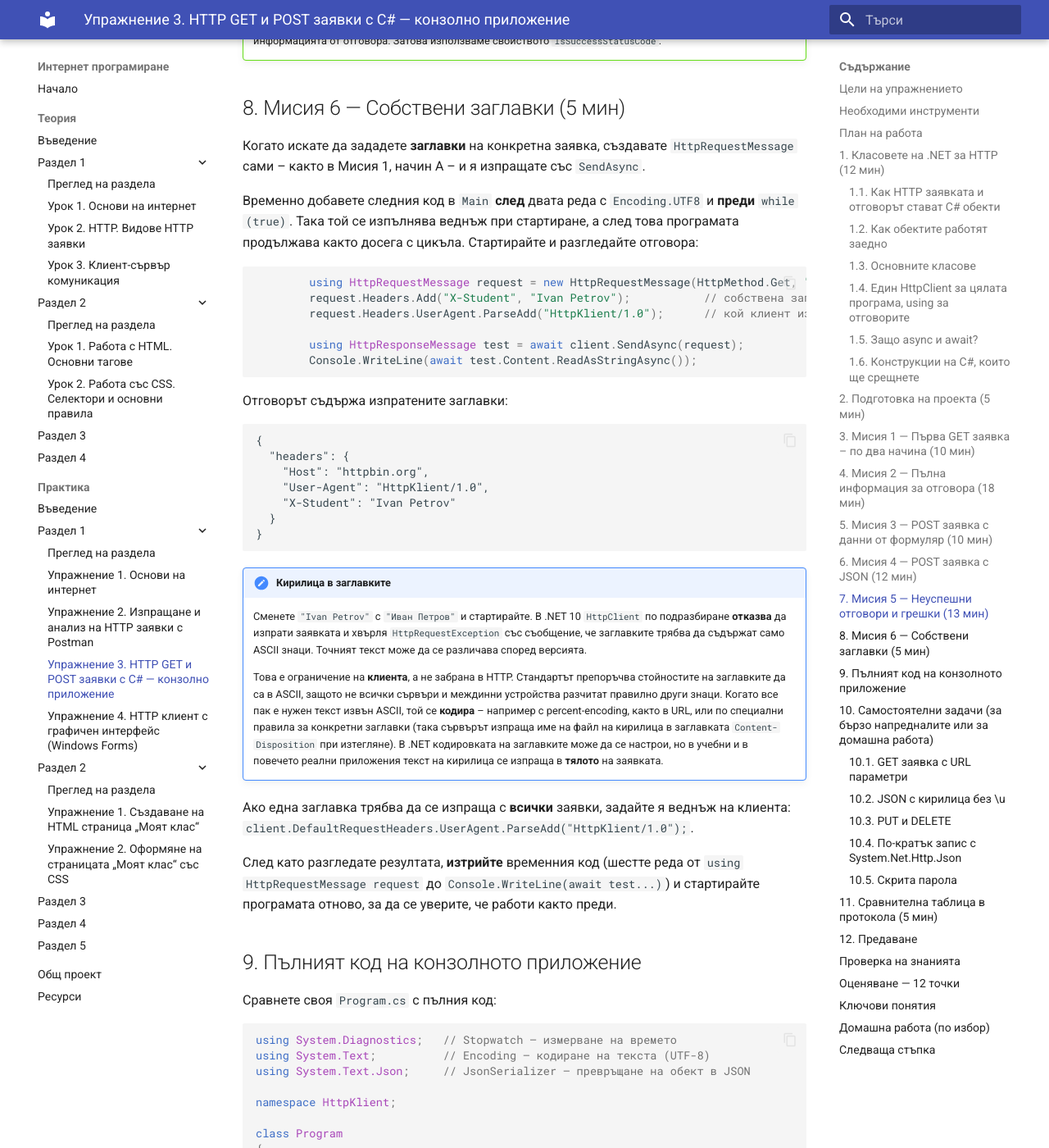
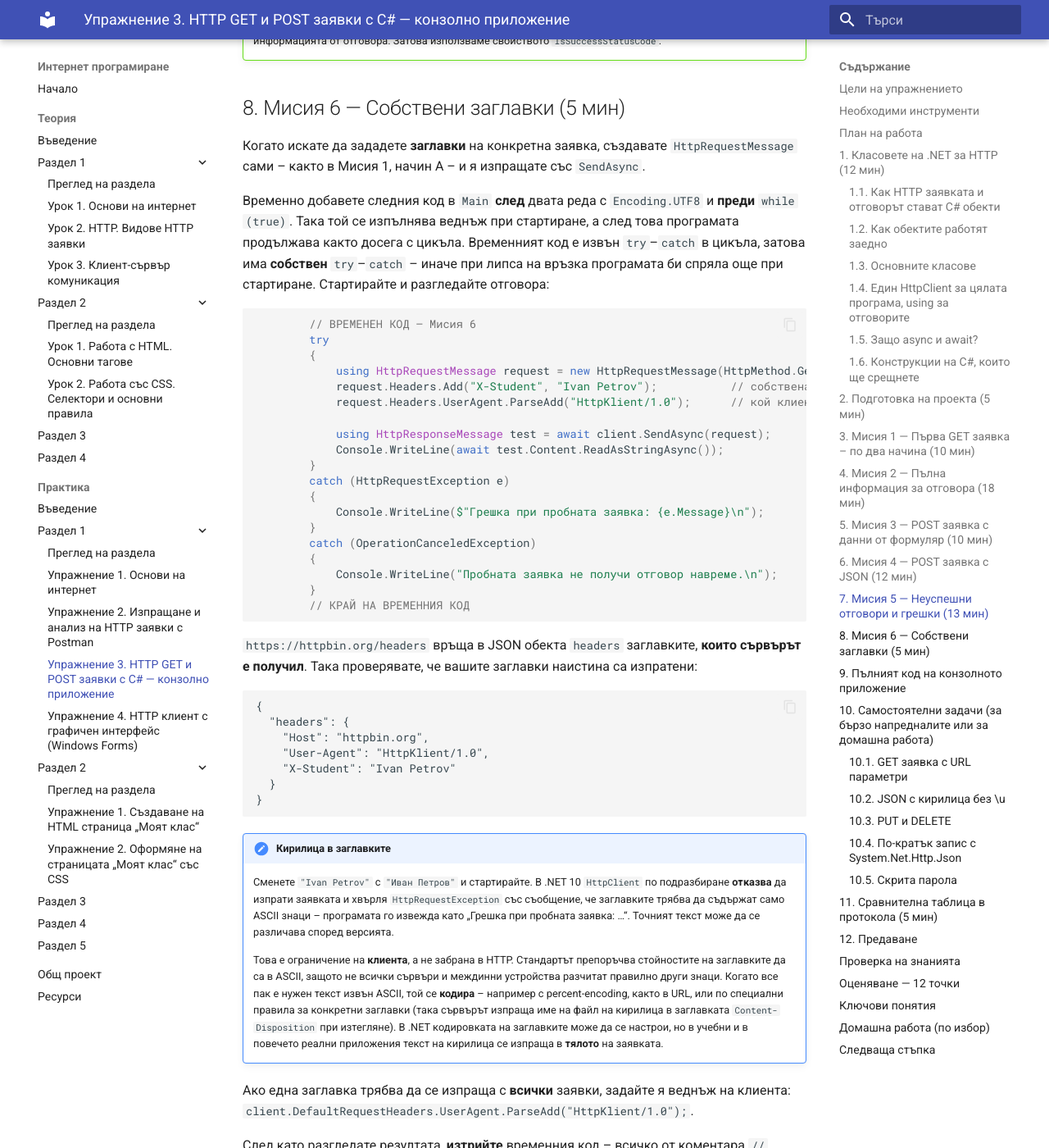
Before and after one commit to IlkoIliev/internet-programirane, an MkDocs documentation site: the page built from docs/praktika/razdel-1/uprazhnenie-urok-02-csharp-http.md, in a window 1280 px wide and 1400 px high, scrolled down 20135 px. Shown: the whole window at 82% size. Built offline with MkDocs 1.6.1 and Material for MkDocs 9.7.7, drawn with Linux system fonts in a browser that asks for light colours; some of the changed text lies outside the part shown.

Commit message:
Implement temporary code for custom headers and error handling
Added temporary code for custom headers in HttpRequestMessage with error handling. Updated instructions for testing and removing the temporary code.

````diff
--- a/docs/praktika/razdel-1/uprazhnenie-urok-02-csharp-http.md
+++ b/docs/praktika/razdel-1/uprazhnenie-urok-02-csharp-http.md
@@ -662,18 +662,31 @@ Content-Type: application/json; charset=utf-8
 
 Когато искате да зададете **заглавки** на конкретна заявка, създавате `HttpRequestMessage` сами – както в Мисия 1, начин А – и я изпращате със `SendAsync`.
 
-Временно добавете следния код в `Main` **след** двата реда с `Encoding.UTF8` и **преди** `while (true)`. Така той се изпълнява веднъж при стартиране, а след това програмата продължава както досега с цикъла. Стартирайте и разгледайте отговора:
+Временно добавете следния код в `Main` **след** двата реда с `Encoding.UTF8` и **преди** `while (true)`. Така той се изпълнява веднъж при стартиране, а след това програмата продължава както досега с цикъла. Временният код е извън `try`–`catch` в цикъла, затова има **собствен** `try`–`catch` – иначе при липса на връзка програмата би спряла още при стартиране. Стартирайте и разгледайте отговора:
 
 ```csharp
-        using HttpRequestMessage request = new HttpRequestMessage(HttpMethod.Get, "https://httpbin.org/headers");
-        request.Headers.Add("X-Student", "Ivan Petrov");           // собствена заглавка
-        request.Headers.UserAgent.ParseAdd("HttpKlient/1.0");      // кой клиент изпраща заявката
+        // ВРЕМЕНЕН КОД – Мисия 6
+        try
+        {
+            using HttpRequestMessage request = new HttpRequestMessage(HttpMethod.Get, "https://httpbin.org/headers");
+            request.Headers.Add("X-Student", "Ivan Petrov");           // собствена заглавка
+            request.Headers.UserAgent.ParseAdd("HttpKlient/1.0");      // кой клиент изпраща заявката
 
-        using HttpResponseMessage test = await client.SendAsync(request);
-        Console.WriteLine(await test.Content.ReadAsStringAsync());
+            using HttpResponseMessage test = await client.SendAsync(request);
+            Console.WriteLine(await test.Content.ReadAsStringAsync());
+        }
+        catch (HttpRequestException e)
+        {
+            Console.WriteLine($"Грешка при пробната заявка: {e.Message}\n");
+        }
+        catch (OperationCanceledException)
+        {
+            Console.WriteLine("Пробната заявка не получи отговор навреме.\n");
+        }
+        // КРАЙ НА ВРЕМЕННИЯ КОД
 ```
 
-Отговорът съдържа изпратените заглавки:
+`https://httpbin.org/headers` връща в JSON обекта `headers` заглавките, **които сървърът е получил**. Така проверявате, че вашите заглавки наистина са изпратени:
 
 ```text
 {
@@ -686,13 +699,13 @@ Content-Type: application/json; charset=utf-8
 ```
 
 !!! note "Кирилица в заглавките"
-    Сменете `"Ivan Petrov"` с `"Иван Петров"` и стартирайте. В .NET 10 `HttpClient` по подразбиране **отказва** да изпрати заявката и хвърля `HttpRequestException` със съобщение, че заглавките трябва да съдържат само ASCII знаци. Точният текст може да се различава според версията.
+    Сменете `"Ivan Petrov"` с `"Иван Петров"` и стартирайте. В .NET 10 `HttpClient` по подразбиране **отказва** да изпрати заявката и хвърля `HttpRequestException` със съобщение, че заглавките трябва да съдържат само ASCII знаци – програмата го извежда като „Грешка при пробната заявка: …“. Точният текст може да се различава според версията.
 
     Това е ограничение на **клиента**, а не забрана в HTTP. Стандартът препоръчва стойностите на заглавките да са в ASCII, защото не всички сървъри и междинни устройства разчитат правилно други знаци. Когато все пак е нужен текст извън ASCII, той се **кодира** – например с percent-encoding, както в URL, или по специални правила за конкретни заглавки (така сървърът изпраща име на файл на кирилица в заглавката `Content-Disposition` при изтегляне). В .NET кодировката на заглавките може да се настрои, но в учебни и в повечето реални приложения текст на кирилица се изпраща в **тялото** на заявката.
 
 Ако една заглавка трябва да се изпраща с **всички** заявки, задайте я веднъж на клиента: `client.DefaultRequestHeaders.UserAgent.ParseAdd("HttpKlient/1.0");`.
 
-След като разгледате резултата, **изтрийте** временния код (шестте реда от `using HttpRequestMessage request` до `Console.WriteLine(await test...)`) и стартирайте програмата отново, за да се уверите, че работи както преди.
+След като разгледате резултата, **изтрийте** временния код – всичко от коментара `// ВРЕМЕНЕН КОД – Мисия 6` до `// КРАЙ НА ВРЕМЕННИЯ КОД` включително – и стартирайте програмата отново, за да се уверите, че работи както преди.
 
 ## 9. Пълният код на конзолното приложение
 
````
